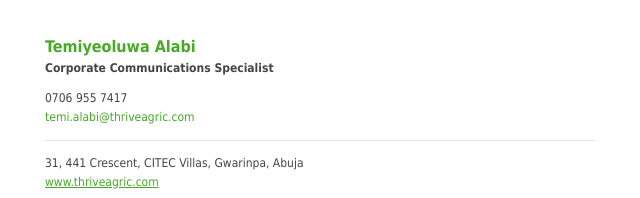
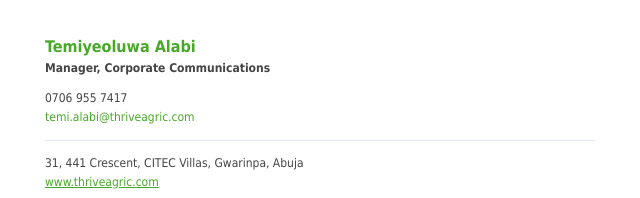
Before and after one commit to Temichristus/ThriveAgric, a plain HTML site: page index.html in a window 1280 px wide. Shown: the part 199-397 px from the top of the page, 3-643 px from the left. Drawn offline with Linux system fonts and the light colour scheme.

Commit message:
Update index.html

```diff
--- a/index.html
+++ b/index.html
@@ -18,7 +18,7 @@
         <h3 style="margin: 0 0 5px; font-size: 16px; color: #48A928;
                 font-family: Tahoma;">Temiyeoluwa Alabi</h3>
 
-        <p style="margin: 0;font-weight: bold; font-size: 12px; color: #454546; font-family: Tahoma;">Corporate Communications Specialist
+        <p style="margin: 0;font-weight: bold; font-size: 12px; color: #454546; font-family: Tahoma;">Manager, Corporate Communications
         </p>
          </p>
           <p style="margin: 0 0 5px; font-size: 12px; color: #454546; font-family: Tahoma">
```
